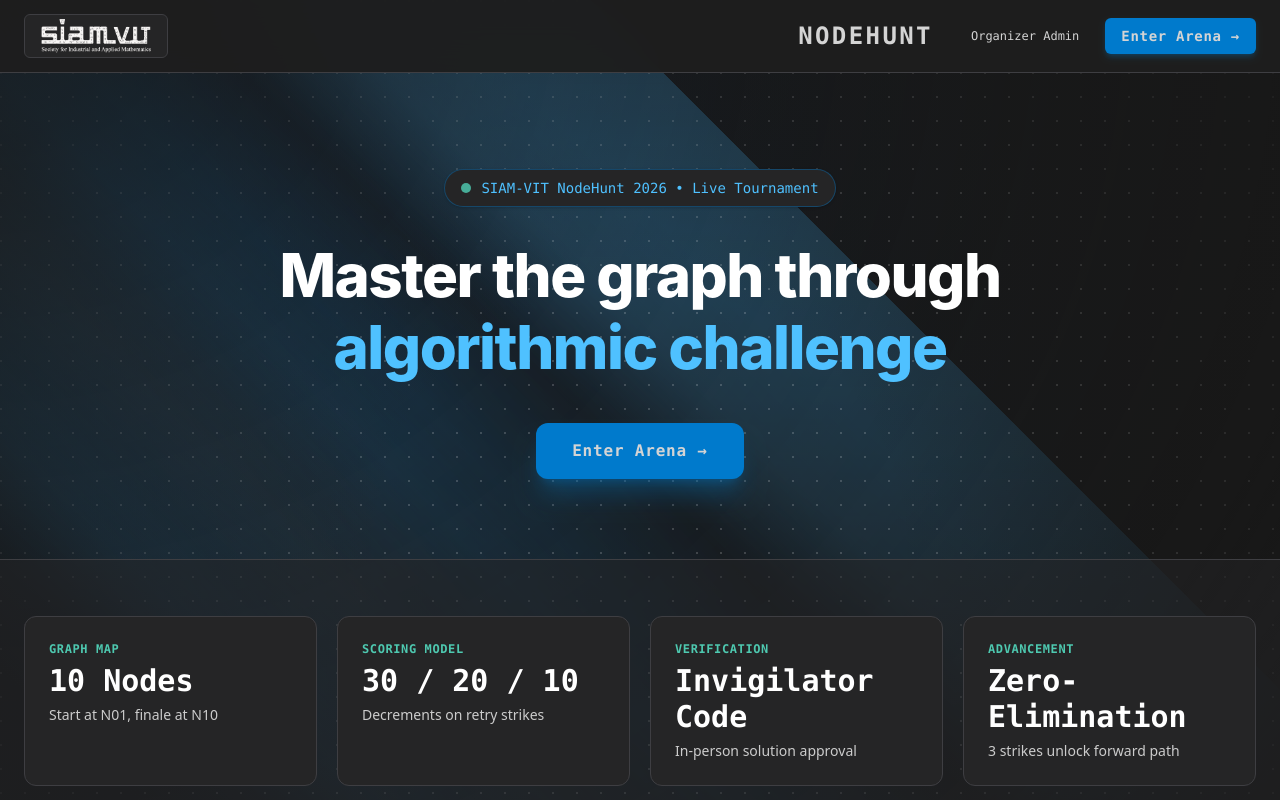
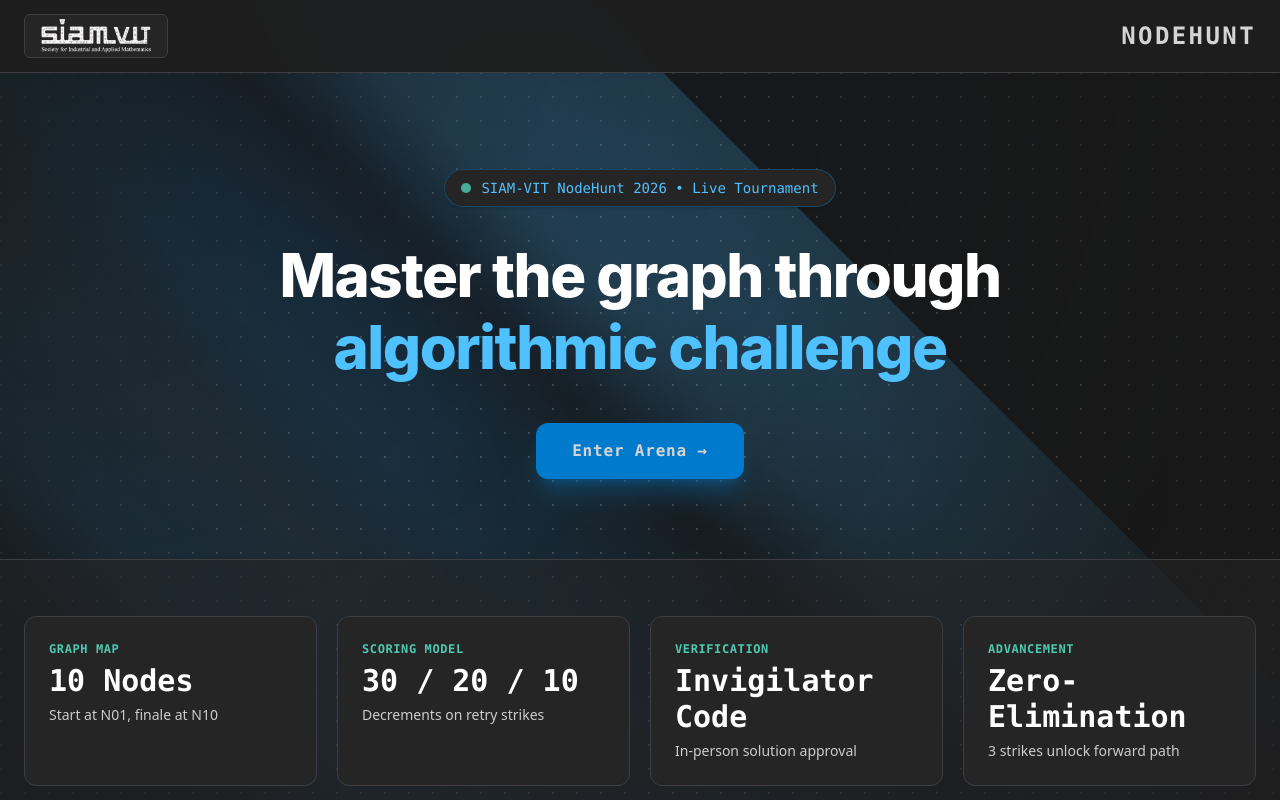
Before and after one commit to SIAM-VIT/nodehunt_fe_26, a Next.js app: page / in a window 1280 px wide. Shown: the top 800 px of the page. Built offline with nearby package versions, Linux system fonts and the light colour scheme.

Commit message:
refactor(navbar): remove admin entry and enter arena action buttons from topbar

```diff
--- a/components/Navbar.tsx
+++ b/components/Navbar.tsx
@@ -23,29 +23,13 @@ export function Navbar() {
           </div>
         </Link>
 
-        {/* Right End: NODEHUNT Expanded Title & Navigation */}
-        <div className="flex items-center gap-6">
+        {/* Right End: NODEHUNT Expanded Title at the other end */}
         <Link
           href="/"
           className="font-mono tracking-widest font-extrabold text-[#4fc1ff] hover:text-[#9cdcfe] text-xl sm:text-2xl transition-colors"
         >
           NODEHUNT
         </Link>
-          <div className="flex items-center gap-3">
-            <Link
-              href="/admin"
-              className="hidden sm:inline-block px-3.5 py-1.5 rounded-md text-xs font-mono text-[#858585] hover:text-[#d4d4d4] hover:bg-[#252526] transition-colors"
-            >
-              Organizer Admin
-            </Link>
-            <Link
-              href="/join"
-              className="px-4 py-2 rounded-md bg-[#007acc] hover:bg-[#1f8ad2] text-white font-mono text-xs sm:text-sm font-semibold tracking-wider transition-all shadow-md shadow-[#007acc]/25"
-            >
-              Enter Arena →
-            </Link>
-          </div>
-        </div>
       </div>
     </nav>
   );
```
Lines whose indentation alone changed are shown as unchanged.
